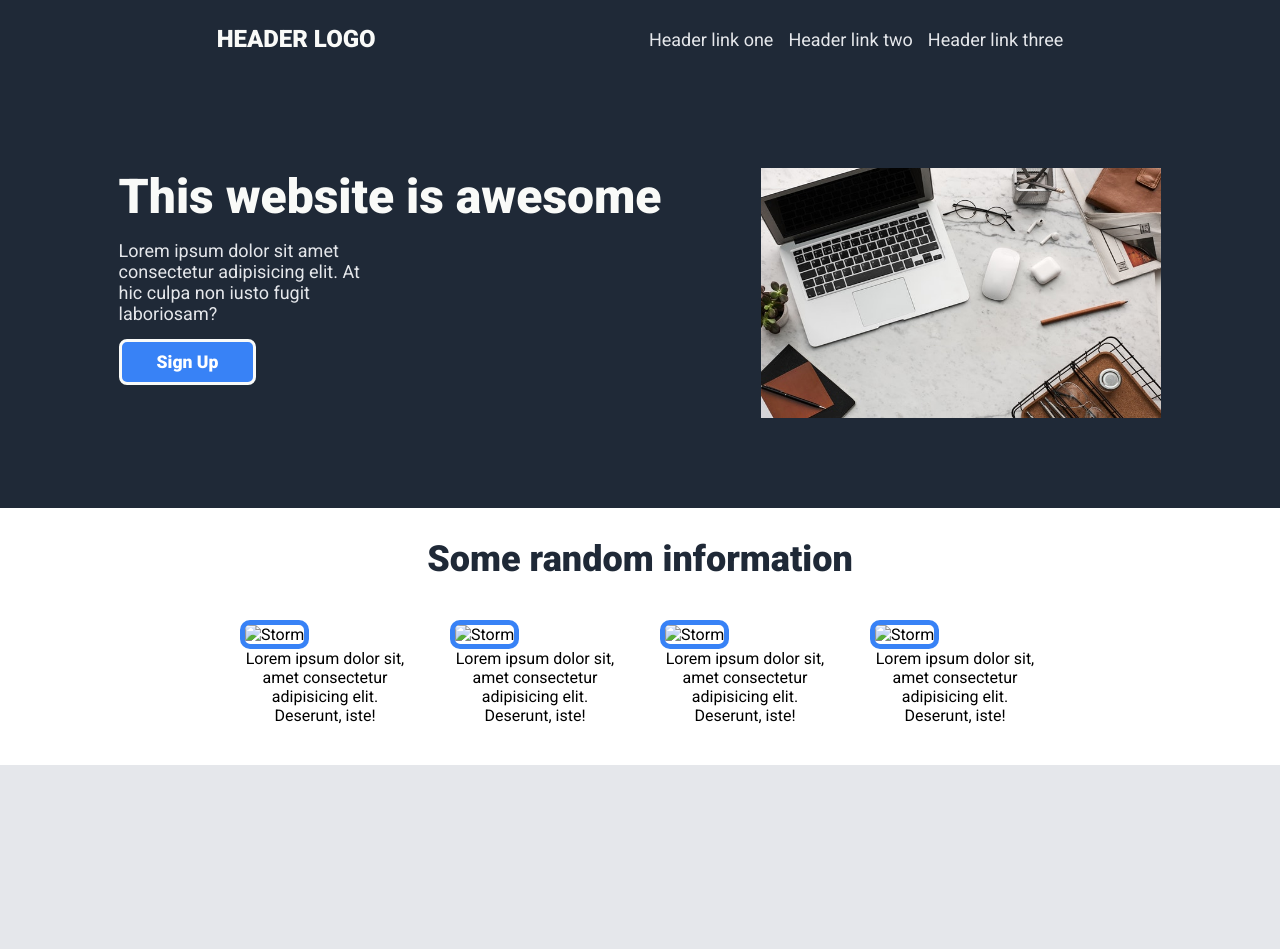
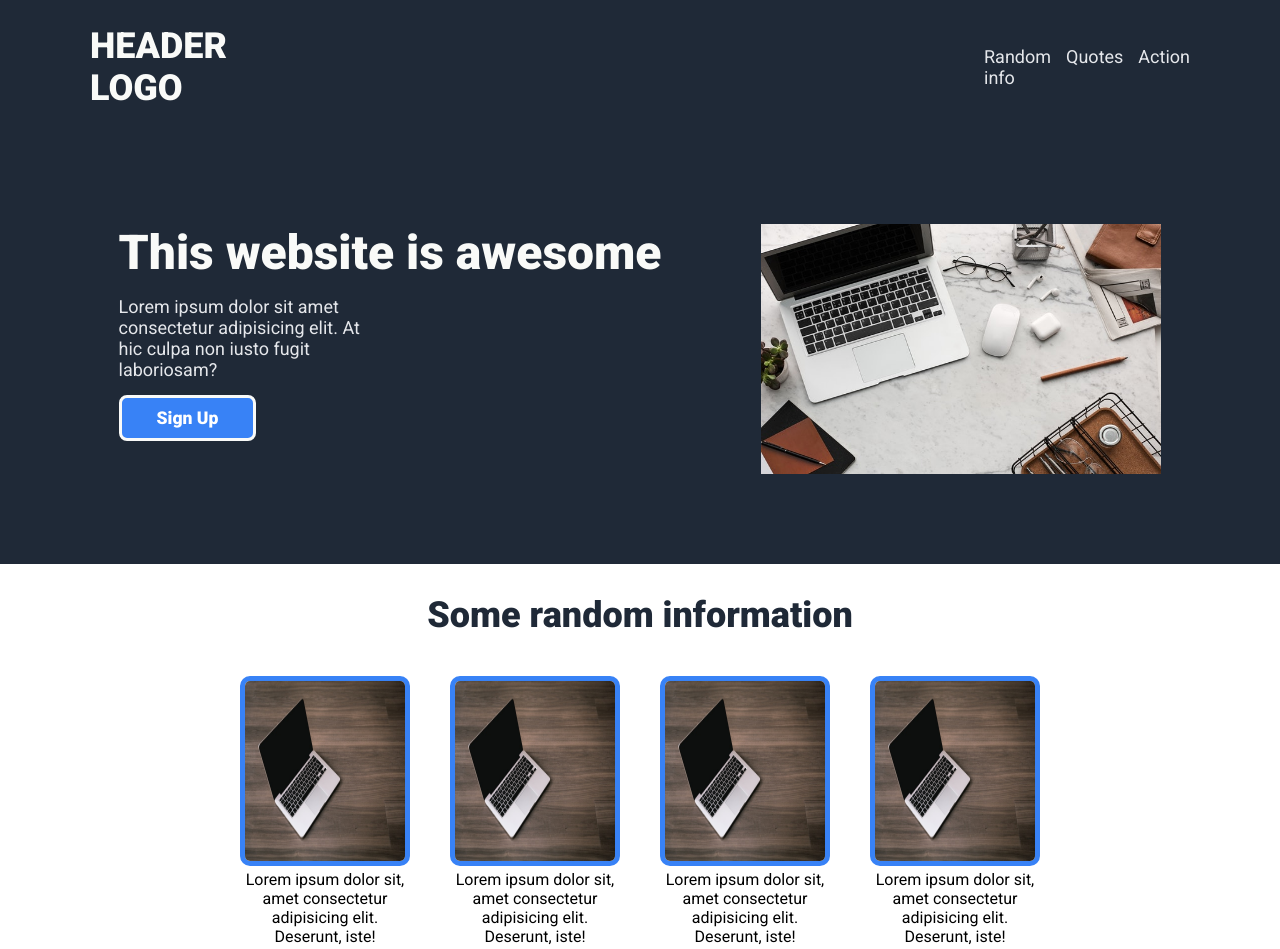
Before and after one commit to Dante3056/foundations_landing_page, a plain HTML site: page index.html in a window 1280 px wide. Shown: the top 949 px of the page. Drawn offline with Linux system fonts and the light colour scheme.

Commit message:
final deployment with small changes

```diff
--- a/index.html
+++ b/index.html
@@ -9,20 +9,21 @@
     <link rel="preconnect" href="https://fonts.gstatic.com" crossorigin>
     <link href="https://fonts.googleapis.com/css2?family=Roboto:ital,wght@0,400;0,900;1,300;1,400&display=swap"
         rel="stylesheet">
-    <link rel="stylesheet" href="/foundations_landing_page/styles/styles.css">
+    <link rel="stylesheet" href="/foundations_landing_page/styles/styles.css"> <!--githubpages-->
+    <link rel="stylesheet" href="/styles/styles.css">
     <title>Document</title>
 </head>
 
 <body>
-    <div class="header">
+    <div class="header" id="header">
         <div class="logo">
             <h2>HEADER LOGO</h2>
         </div>
         <div class="menu">
             <ul>
-                <li><a href="#">Header link one</a></li>
-                <li><a href="#">Header link two</a></li>
-                <li><a href="#">Header link three</a></li>
+                <li><a href="#info">Random info</a></li>
+                <li><a href="#quote">Quotes</a></li>
+                <li><a href="#">Action</a></li>
             </ul>
         </div>
     </div>
@@ -41,40 +42,40 @@
 
     <div class="content">
         <h2>Some random information</h2>
-        <div class="info">
+        <div class="info" id="info">
             <div class="card">
-                <img src="assets/pexels-philippe-donn-1114690.jpg" alt="Storm">
+                <img src="assets/pexels-craig-dennis-205421.jpg" alt="laptop">
                 <p>Lorem ipsum dolor sit, amet consectetur adipisicing elit. Deserunt, iste!</p>
             </div>
             <div class="card">
-                <img src="assets/pexels-philippe-donn-1114690.jpg" alt="Storm">
+                <img src="assets/pexels-craig-dennis-205421.jpg" alt="laptop">
                 <p>Lorem ipsum dolor sit, amet consectetur adipisicing elit. Deserunt, iste!</p>
             </div>
             <div class="card">
-                <img src="assets/pexels-philippe-donn-1114690.jpg" alt="Storm">
+                <img src="assets/pexels-craig-dennis-205421.jpg" alt="laptop">
                 <p>Lorem ipsum dolor sit, amet consectetur adipisicing elit. Deserunt, iste!</p>
             </div>
             <div class="card">
-                <img src="assets/pexels-philippe-donn-1114690.jpg" alt="Storm">
+                <img src="assets/pexels-craig-dennis-205421.jpg" alt="laptop">
                 <p>Lorem ipsum dolor sit, amet consectetur adipisicing elit. Deserunt, iste!</p>
             </div>
         </div>
 
-        <div class="quote">
+        <div class="quote" id="quote">
             "Lorem ipsum dolor sit amet consectetur adipisicing elit. Distinctio a saepe aliquid ipsum earum odio?
             Lorem ipsum dolor sit amet consectetur adipisicing elit. Distinctio a saepe aliquid ipsum earum odio?"
 
             <br><b>Bob Marley</b>
         </div>
 
-        <div class="action">
+        <div class="action" id="action">
             <div class="action-box">
                 <div class="action-text">
                     <h4>Call to action! Es hora!</h4>
                     <p>Lorem ipsum dolor, sit amet consectetur adipisicing elit. Maxime, architecto.</p>
                 </div>
                 <button>
-                    <a href="index.html">Sign Up</a>
+                    <a href="#header">Sign Up</a>
                 </button>
             </div>
         </div>
--- a/styles/styles.css
+++ b/styles/styles.css
@@ -9,13 +9,14 @@
     background-color: #1f2937;
     color: #fff;
     display: flex;
-    justify-content: space-around;
+    justify-content: center;
     align-items: center;
-    padding: 25px 80px;
+    gap: 700px;
+    padding: 25px 90px;
 }
 
 .header h2{
-    font-size: 24px;
+    font-size: 36px;
     color: #f9faf8;
 }
 
@@ -73,6 +74,10 @@ button a{
     font-weight: bold;
     text-decoration: none;
     text-align: center;
+}
+
+button:hover{
+    background-color: #295090;
 }
 
 .content h2{
```
Also changed, not shown: assets/pexels-craig-dennis-205421.jpg (added).
